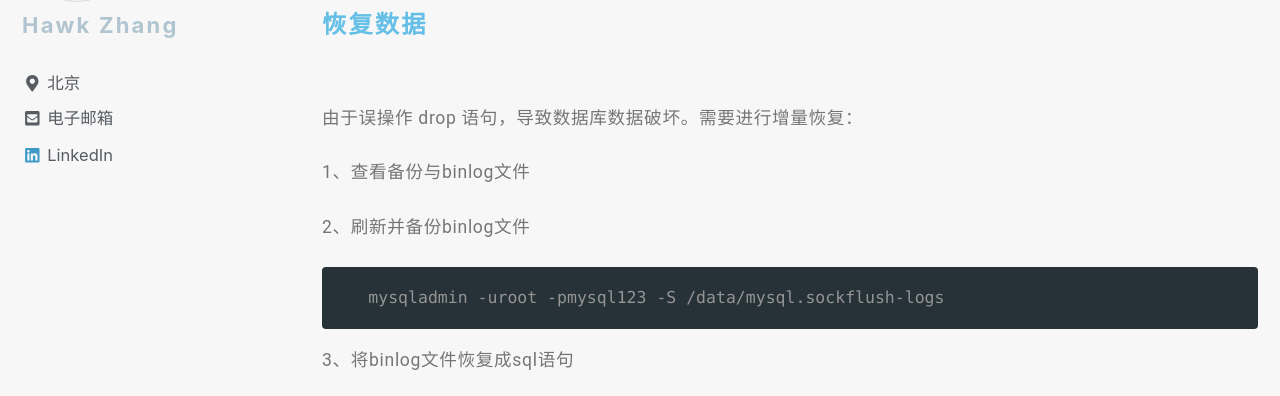
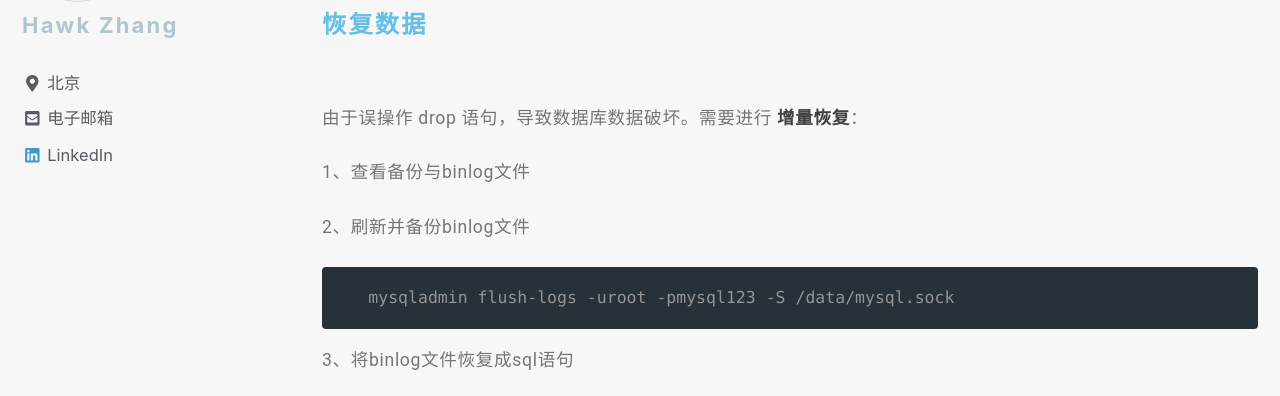
Before and after one commit to narru888/linotes_note, a Jekyll site: the page built from _posts/devop/2017-05-01-troubleshooting.md, in a window 1280 px wide and 900 px high, scrolled down 7265 px. Shown: the part 152-548 px from the top of the window. Built offline with Jekyll 4.4.1, drawn with Linux system fonts in a browser that asks for light colours; nearby versions of some CDN libraries; a script that is not in the unit is left out.

Commit message:
update on 2018-08-19 11:20:01 CST

```diff
--- a/_posts/devop/2017-05-01-troubleshooting.md
+++ b/_posts/devop/2017-05-01-troubleshooting.md
@@ -238,13 +238,13 @@ $ sudo nginx -s reload
 
 #### 恢复数据
 
-由于误操作 drop 语句，导致数据库数据破坏。需要进行增量恢复：
+由于误操作 drop 语句，导致数据库数据破坏。需要进行 **增量恢复**：
 
 1、查看备份与binlog文件
 
 2、刷新并备份binlog文件
 
-       mysqladmin -uroot -pmysql123 -S /data/mysql.sockflush-logs
+       mysqladmin flush-logs -uroot -pmysql123 -S /data/mysql.sock
 
 3、将binlog文件恢复成sql语句
 
```
